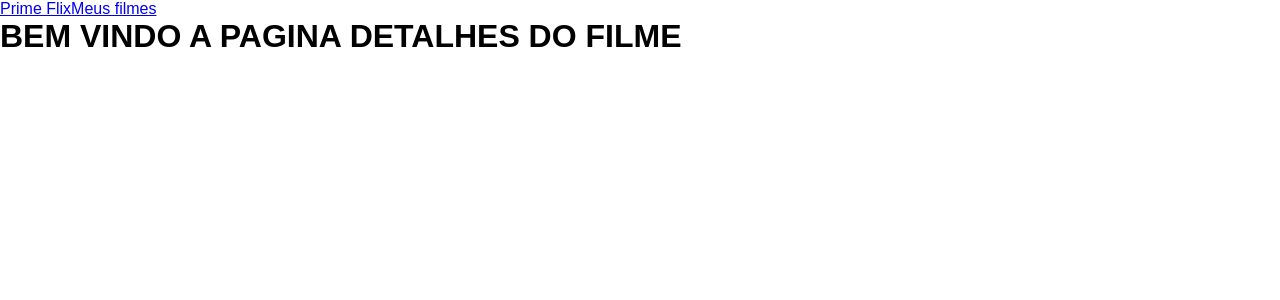
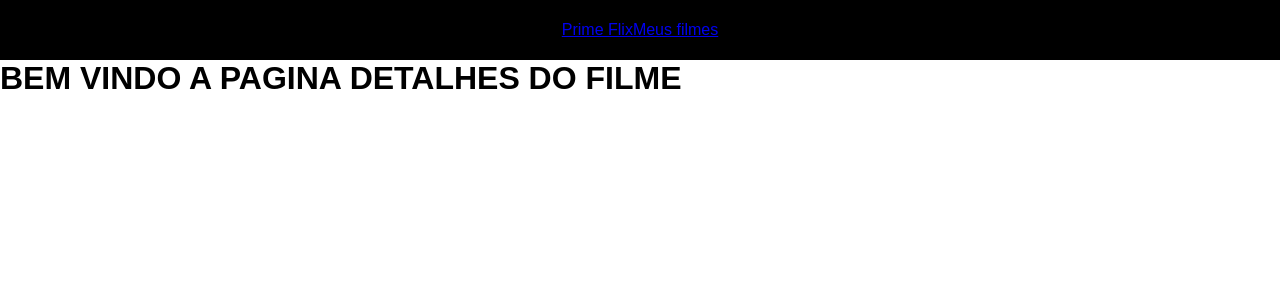
Before and after one commit to Brunogabriel-dev/prime-flix, a React (Create React App) app: page /filme/1 in a window 1280 px wide. Shown: the top 300 px of the page. Built offline with nearby package versions, Linux system fonts and the light colour scheme.

Commit message:
Inclusão de texto

```diff
--- a/src/components/Header/header.css
+++ b/src/components/Header/header.css
@@ -0,0 +1,9 @@
+
+header{
+  display: flex;
+  align-items: center;
+  justify-content: center;
+  width: 100%;
+  height: 60px;
+  background-color: #000000;
+}
```
